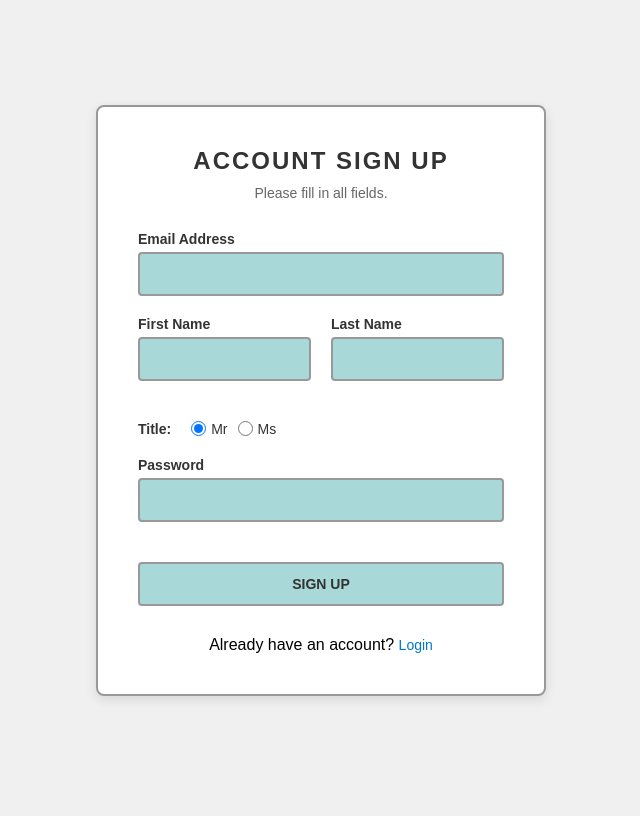
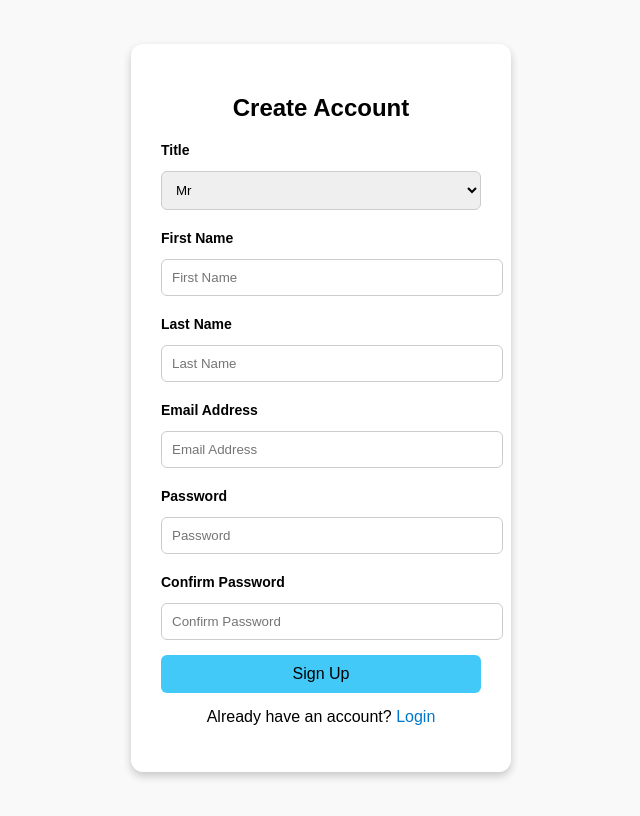
Before and after one commit to tanChicken/beacon, a Django app: page /sign_up/ in a window 1280 px wide. Shown: the whole page, without its empty margins (319-959 px from the left). Before the commit the page ends 700 px from the top, so only its background shows below. Run offline with Django 5.2, Linux system fonts and the light colour scheme.

Commit message:
fix bug error for login page and sign up page

```diff
--- a/mysite/beacon/templates/signup.html
+++ b/mysite/beacon/templates/signup.html
@@ -1,3 +1,4 @@
+{% block content %}
 <!DOCTYPE html>
 <html lang="en">
 <head>
@@ -5,200 +6,101 @@
   <meta name="viewport" content="width=device-width, initial-scale=1.0">
   <title>Sign Up Page</title>
   <style>
-    * {
-      margin: 0;
-      padding: 0;
-      box-sizing: border-box;
-    }
-
     body {
       font-family: Arial, sans-serif;
-      background: #f0f0f0;
+      background: #f9f9f9;
+      display: flex;
+      justify-content: center;
+      align-items: center;
       height: 100vh;
-      display: flex;
-      align-items: center;
-      justify-content: center;
     }
-
-    .signup-container {
-      background: white;
-      padding: 40px;
-      border-radius: 8px;
-      border: 2px solid #999;
-      box-shadow: 0 4px 12px rgba(0,0,0,0.1);
-      width: 100%;
-      max-width: 450px;
+    .signup-box {
+      background: #fff;
+      padding: 30px;
+      border-radius: 12px;
+      box-shadow: 0 4px 8px rgba(0,0,0,0.2);
+      width: 320px;
     }
-
-    .signup-title {
-      font-size: 24px;
-      font-weight: bold;
-      color: #333;
-      margin-bottom: 10px;
-      letter-spacing: 2px;
+    h2 {
       text-align: center;
-    }
-
-    .signup-subtitle {
-      font-size: 14px;
-      color: #666;
-      margin-bottom: 30px;
-      text-align: center;
-    }
-
-    .form-row {
-      display: flex;
-      gap: 20px;
       margin-bottom: 20px;
     }
-
-    .form-group {
-      margin-bottom: 20px;
-    }
-
-    .form-group.half {
-      flex: 1;
-    }
-
-    .form-label {
-      display: block;
-      font-size: 14px;
-      color: #333;
-      margin-bottom: 5px;
-      font-weight: bold;
-    }
-
-    .form-input {
-      width: 100%;
-      padding: 12px;
-      border: 2px solid #999;
-      border-radius: 4px;
-      font-size: 14px;
-      background: #a8d8d8;
-    }
-
-    .form-input:focus {
-      outline: none;
-      border-color: #666;
-      background: #95c8c8;
-    }
-
-    .title-group {
-      display: flex;
-      gap: 10px;
-      align-items: center;
-      margin-bottom: 20px;
-    }
-
-    .title-label {
-      font-size: 14px;
-      color: #333;
-      font-weight: bold;
-      margin-right: 10px;
-    }
-
-    .title-option {
-      display: flex;
-      align-items: center;
-      gap: 5px;
-    }
-
-    .title-radio {
-      width: 15px;
-      height: 15px;
-    }
-
-    .title-text {
-      font-size: 14px;
-      color: #333;
-    }
-
-    .signup-btn {
-      background: #a8d8d8;
-      border: 2px solid #999;
-      border-radius: 4px;
-      padding: 12px 30px;
+    label {
       font-size: 14px;
       font-weight: bold;
-      color: #333;
+      display: block;
+      margin: 5px 0;
+    }
+    input, select {
+      width: 100%;
+      padding: 10px;
+      margin: 8px 0 15px 0;
+      border-radius: 6px;
+      border: 1px solid #ccc;
+    }
+    button {
+      width: 100%;
+      padding: 10px;
+      background: #42c9f7;
+      border: none;
+      border-radius: 6px;
+      font-size: 16px;
       cursor: pointer;
-      width: 100%;
-      margin-top: 20px;
-      transition: all 0.3s ease;
     }
-
-    .signup-btn:hover {
-      background: #95c8c8;
-      transform: translateY(-1px);
+    button:hover {
+      background: #00a4db;
     }
-
-    .login-link {
-      margin-top: 30px;
+    p {
       text-align: center;
+      margin-top: 15px;
     }
-
-    .login-link a {
+    a {
       color: #0077cc;
       text-decoration: none;
-      font-size: 14px;
-    }
-
-    .login-link a:hover {
-      text-decoration: underline;
     }
   </style>
 </head>
 <body>
-  <div class="signup-container">
-    <h1 class="signup-title">ACCOUNT SIGN UP</h1>
-    <p class="signup-subtitle">Please fill in all fields.</p>
-
+  <div class="signup-box">
+    <h2>Create Account</h2>
+    {% if messages %}
+      <div class="messages">
+        {% for message in messages %}
+          <div class="alert {{ message.tags }}">{{ message }}</div>
+        {% endfor %}
+      </div>
+    {% endif %}
     <form action="{% url 'sign_up' %}" method="post">
       {% csrf_token %}
 
-      <div class="form-group">
-        <label class="form-label">Email Address</label>
-        <input type="email" name="email" class="form-input" required>
-      </div>
+      <label for="title">Title</label>
+      <select name="title" id="title" required>
+        <option value="Mr">Mr</option>
+        <option value="Mrs">Ms</option>
+      </select>
 
-      <div class="form-row">
-        <div class="form-group half">
-          <label class="form-label">First Name</label>
-          <input type="text" name="first_name" class="form-input" required>
-        </div>
+      <label for="first_name">First Name</label>
+      <input type="text" name="first_name" placeholder="First Name" required>
 
-        <div class="form-group half">
-          <label class="form-label">Last Name</label>
-          <input type="text" name="last_name" class="form-input" required>
-        </div>
-      </div>
+      <label for="last_name">Last Name</label>
+      <input type="text" name="last_name" placeholder="Last Name" required>
 
-      <div class="title-group">
-        <span class="title-label">Title:</span>
-        <div class="title-option">
-          <input type="radio" name="title" value="Mr" id="mr" class="title-radio" checked>
-          <label for="mr" class="title-text">Mr</label>
-        </div>
-        <div class="title-option">
-          <input type="radio" name="title" value="Ms" id="ms" class="title-radio">
-          <label for="ms" class="title-text">Ms</label>
-        </div>
-      </div>
+      <label for="email">Email Address</label>
+      <input type="email" name="email" placeholder="Email Address" required>
 
-      <div class="form-group">
-        <label class="form-label">Password</label>
-        <input type="password" name="password" class="form-input" required>
-      </div>
+      <label for="password">Password</label>
+      <input type="password" name="password" placeholder="Password" required>
 
-      <!-- Hidden field to capture role from URL -->
+      <label for="confirm_password">Confirm Password</label>
+      <input type="password" name="confirm_password" placeholder="Confirm Password" required>
+
+      <!-- Hidden field for role -->
       <input type="hidden" name="role" id="role" value="">
 
-      <button type="submit" class="signup-btn">SIGN UP</button>
+      <button type="submit">Sign Up</button>
     </form>
 
-    <div class="login-link">
-      <p>Already have an account? <a href="{% url 'login' %}">Login</a></p>
-    </div>
+    <p>Already have an account? <a href="{% url 'login' %}">Login</a></p>
   </div>
 
   <script>
@@ -211,3 +113,4 @@
   </script>
 </body>
 </html>
+{% endblock %}
--- a/mysite/beacon/views.py
+++ b/mysite/beacon/views.py
@@ -7,7 +7,7 @@ from django.contrib.auth import authenticate
 from django.contrib.auth.decorators import login_required
 from django.contrib.auth import authenticate, login
 from django.views.decorators.csrf import csrf_exempt
-from django.db import transaction
+from django.db import transaction, IntegrityError
 from django.contrib.auth import get_user_model
 
 from .models import Course, Student, StudentProfile  # note: import Student & StudentProfile
@@ -76,12 +76,14 @@ def student_login(request):
 
 def student_signup(request):
     if request.method == "POST":
-        full_name = (request.POST.get("full_name") or "").strip()
+        first_name = (request.POST.get("first_name") or "").strip()
+        last_name = (request.POST.get("last_name") or "").strip()
         email = (request.POST.get("email") or "").strip().lower()
         password = request.POST.get("password") or ""
         confirm = request.POST.get("confirm_password") or ""
+        title = request.POST.get("title") or ""
 
-        if not full_name or not email or not password or not confirm:
+        if not first_name or not last_name or not email or not password or not confirm or not title:
             messages.error(request, "Please fill in all fields.")
             return render(request, "signup.html")
 
@@ -94,27 +96,29 @@ def student_signup(request):
             messages.error(request, "This email is already registered.")
             return render(request, "signup.html")
 
-        first, *rest = full_name.split()
-        last = " ".join(rest) if rest else ""
 
         with transaction.atomic():
-            # Create via Student proxy so role=STUDENT is set by your overridden save()
-            # and the Student post_save signal can create StudentProfile.
-            user = Student(username=email, email=email, first_name=first, last_name=last)
-            user.set_password(password)
+            user = UserModel.objects.create_user(
+                username=email,  # keep if your model still uses username
+                email=email,
+                first_name=first_name,
+                last_name=last_name,
+                password=password,
+            )
+            # set role
+            user.role = "STUDENT"
             user.save()
 
-            # Safety net: ensure profile exists even if the signal didn't run.
-            try:
-                _ = user.studentprofile
-            except StudentProfile.DoesNotExist:
-                StudentProfile.objects.create(user=user)
+            # ensure profile exists, now set title
+            profile, created = StudentProfile.objects.get_or_create(user=user)
+            profile.title = title
+            profile.save()
 
         messages.success(request, "Signup successful! Please log in.")
         return redirect("login")
 
-    # GET → show the page
     return render(request, "signup.html")
+
 
 @login_required(login_url="/login/")
 def student_dashboard(request):
```
Also changed, not shown: mysite/beacon/admin.py (+31 -2 lines), mysite/beacon/models.py (+15 -0 lines), mysite/beacon/templates/instructor_login.html (+9 -0 lines), mysite/beacon/templates/login.html (+10 -0 lines).
